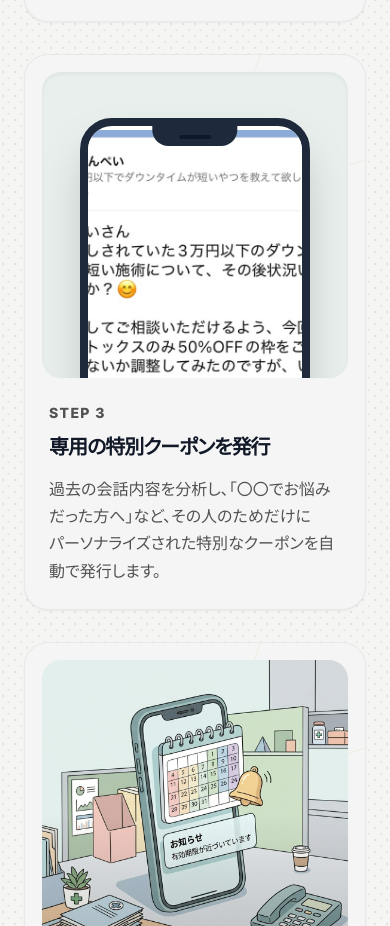
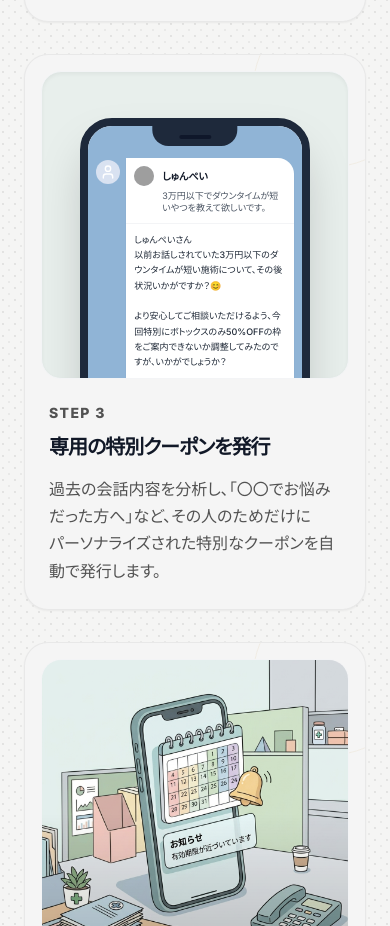
Before and after one commit to mikamishunpei/quicka-sdr-lp, a React (Vite) app: page /clinic in a window 390 px wide. Shown: the part 4676-5602 px from the top of the page. Built offline with nearby package versions, Linux system fonts and the light colour scheme; grey boxes are pictures that could not be loaded.

Commit message:
Replace Step 3 image with pixel-perfect responsive CSS chat UI to fit inside phone mockup perfectly

```diff
--- a/src/components/clinic/ClinicSolution.tsx
+++ b/src/components/clinic/ClinicSolution.tsx
@@ -1,7 +1,7 @@
 "use client";
 
 import { HeroMonochrome } from "@/components/ui/hero-monochrome";
-import { Zap, MousePointerClick, Gift, Bell } from "lucide-react";
+import { Zap, MousePointerClick, Gift, Bell, User } from "lucide-react";
 
 export function ClinicSolution() {
   return (
@@ -48,6 +48,36 @@ export function ClinicSolution() {
           icon: <Gift className="w-6 h-6 text-brand-gold" />,
           imageSrc: "/solution_step_3.png",
           isScreenshot: true,
+          customContent: (
+            <div className="w-full h-full bg-[#90B4D6] px-2 pt-8 pb-4 overflow-hidden relative">
+              <div className="flex items-start">
+                <div className="w-6 h-6 sm:w-8 sm:h-8 rounded-full bg-[#D9E2F1] flex-shrink-0 mr-1.5 sm:mr-2 flex items-center justify-center mt-0.5">
+                  <User className="w-4 h-4 sm:w-5 sm:h-5 text-white" />
+                </div>
+
+                <div className="bg-white rounded-2xl rounded-tl-none flex-1 overflow-hidden shadow-sm">
+                  <div className="p-2 sm:p-3 border-b border-gray-100">
+                    <div className="flex items-center mb-1">
+                      <div className="w-5 h-5 sm:w-6 sm:h-6 rounded-full bg-gray-200 overflow-hidden mr-2">
+                        <img src="https://images.unsplash.com/photo-1543466835-00a7907e9de1?w=100&h=100&fit=crop" alt="User" className="w-full h-full object-cover" />
+                      </div>
+                      <span className="font-bold text-gray-900 text-[10px] sm:text-xs">しゅんぺい</span>
+                    </div>
+                    <p className="text-[9px] sm:text-[11px] text-gray-600 pl-7 sm:pl-8 leading-snug">
+                      3万円以下でダウンタイムが短いやつを教えて欲しいです。
+                    </p>
+                  </div>
+
+                  <div className="p-2 sm:p-3 text-[9px] sm:text-[11px] text-gray-800 leading-relaxed font-medium">
+                    しゅんぺいさん<br />
+                    以前お話しされていた3万円以下のダウンタイムが短い施術について、その後状況いかがですか？😊<br /><br />
+                    より安心してご相談いただけるよう、今回特別にボトックスのみ50%OFFの枠をご案内できないか調整してみたのですが、いかがでしょうか？<br /><br />
+                    少しでも気になることやご不安な点がございましたら、お気軽にご相談ください😊
+                  </div>
+                </div>
+              </div>
+            </div>
+          )
         },
         {
           title: "使用期限を自動リマインド",
--- a/src/components/ui/hero-monochrome.tsx
+++ b/src/components/ui/hero-monochrome.tsx
@@ -177,7 +177,7 @@ interface HeroMonochromeProps {
   primaryButtonText?: string;
   primaryButtonHref?: string;
   capabilities?: string[];
-  steps?: { title: string; description: string; icon?: React.ReactNode; imageSrc?: string; isScreenshot?: boolean }[];
+  steps?: { title: string; description: string; icon?: React.ReactNode; imageSrc?: string; isScreenshot?: boolean; customContent?: React.ReactNode }[];
   layout?: "split" | "centered";
   hideThemeToggle?: boolean;
   forceTheme?: "light" | "dark";
@@ -517,7 +517,7 @@ export function HeroMonochrome({
                     palette.highlight
                   )}
                 >
-                  {step.imageSrc && (
+                  {(step.imageSrc || step.customContent) && (
                     <div className={cn("relative w-full aspect-square mb-6 overflow-hidden rounded-[1.25rem] border border-gray-100 dark:border-white/10 z-10 shadow-inner", step.isScreenshot ? "bg-[#e8efec]" : "")}>
                       {step.isScreenshot ? (
                         <div className="relative w-[75%] h-[120%] mx-auto mt-[15%] bg-white rounded-[2rem] border-[8px] border-slate-800 shadow-2xl overflow-hidden transform transition duration-700 ease-out group-hover:-translate-y-4">
@@ -525,11 +525,15 @@ export function HeroMonochrome({
                            <div className="absolute top-0 left-1/2 -translate-x-1/2 h-5 bg-slate-800 rounded-b-2xl w-[40%] z-20 flex justify-center items-center">
                               <div className="w-8 h-1 bg-slate-900 rounded-full mt-0.5"></div>
                            </div>
-                           <img
-                             src={step.imageSrc}
-                             alt={step.title}
-                             className="object-cover object-top w-full h-full pt-1"
-                           />
+                           {step.customContent ? (
+                             step.customContent
+                           ) : (
+                             <img
+                               src={step.imageSrc}
+                               alt={step.title}
+                               className="object-cover object-top w-full h-full pt-1"
+                             />
+                           )}
                         </div>
                       ) : (
                         <img
```
